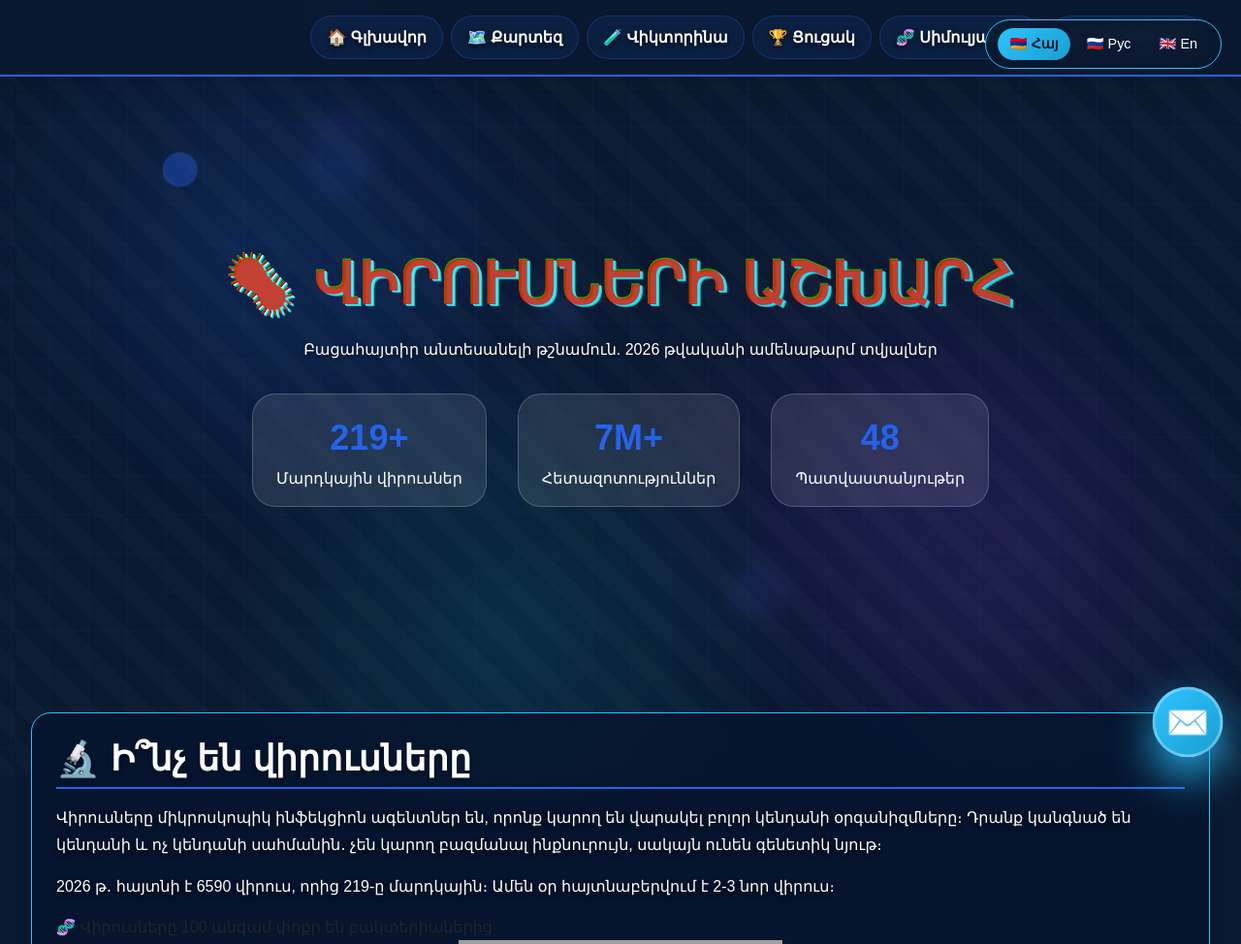
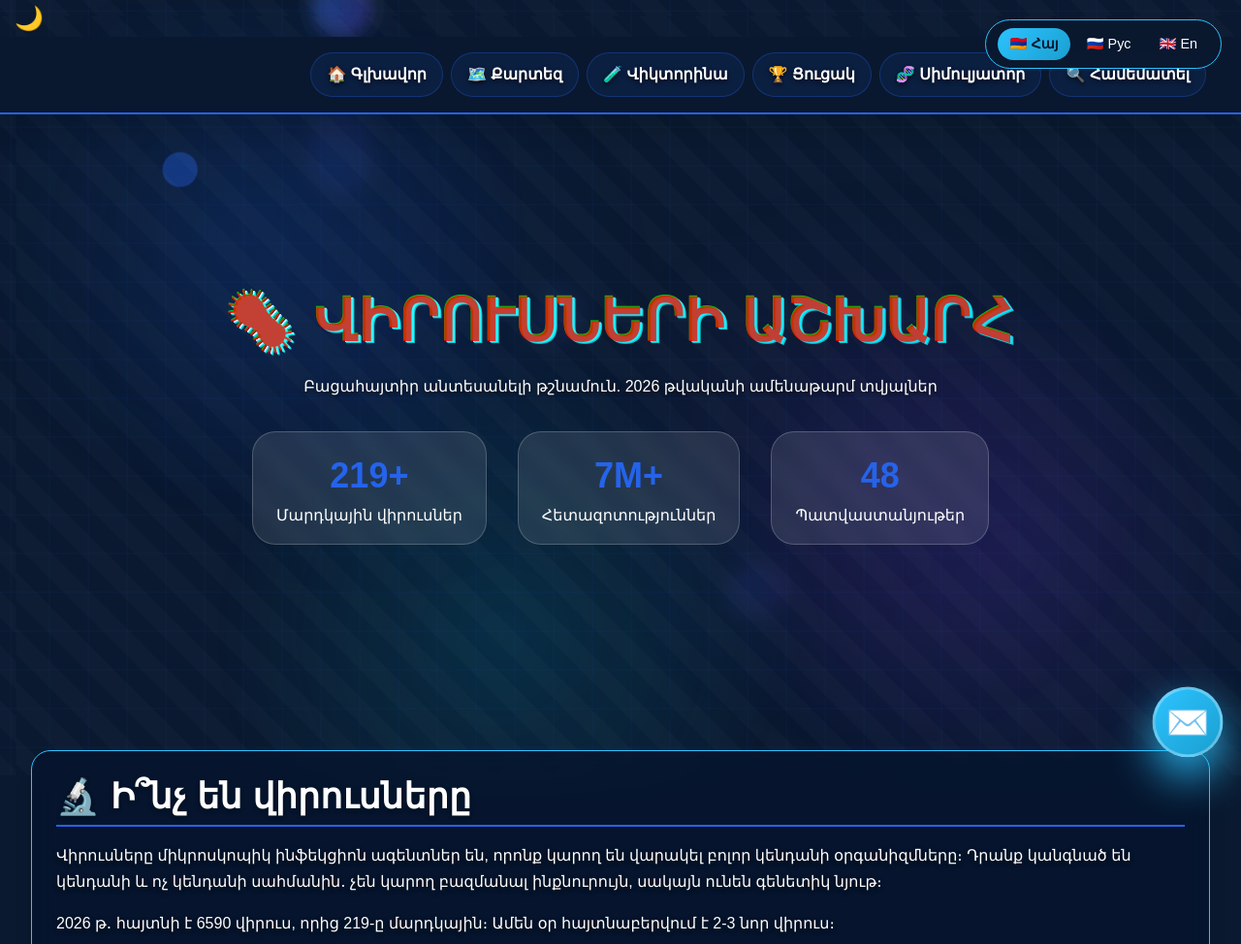
Before and after one commit to 01narek10/virus, a Flask app: page / in a window 1280 px wide. Shown: the top 974 px of the page at 97% size. Run offline with Flask 3, Linux system fonts and the light colour scheme; grey boxes are pictures that could not be loaded.

Commit message:
Update base.html

```diff
--- a/templates/base.html
+++ b/templates/base.html
@@ -32,6 +32,49 @@
     </script>
     {% block extra_head %}{% endblock %}
     <style>
+            /* DEFAULT DARK THEME (այն, ինչ հիմա ունես) */
+:root {
+    --bg-primary: #0b1d3a;
+    --bg-secondary: #06142d;
+    --card-bg: rgba(6,20,45,0.8);
+    --text-primary: #ffffff;
+    --text-secondary: #cccccc;
+    --border-color: #2cc3ff;
+    --button-bg: linear-gradient(135deg, #2cc3ff, #1a9fd0);
+}
+
+/* LIGHT THEME */
+[data-theme="light"] {
+    --bg-primary: #f0f4f8;
+    --bg-secondary: #ffffff;
+    --card-bg: rgba(255,255,255,0.95);
+    --text-primary: #0b1d3a;
+    --text-secondary: #2c3e50;
+    --border-color: #0b5e7e;
+    --button-bg: linear-gradient(135deg, #0b5e7e, #0a4a64);
+}
+
+/* Կիրառել փոփոխականները ամբողջ կայքում */
+body {
+    background-color: var(--bg-primary);
+    color: var(--text-primary);
+    transition: background-color 0.3s ease, color 0.3s ease;
+}
+
+.card, .simulator-container, .quiz-card, .compare-card {
+    background: var(--card-bg) !important;
+    color: var(--text-primary);
+}
+
+/* Այլ տարրեր, որոնք պետք է փոխվեն */
+.navbar, footer {
+    background-color: var(--bg-secondary);
+}
+
+.btn-primary {
+    background: var(--button-bg) !important;
+    color: var(--bg-primary) !important;
+}
         /* CHATBOT */
         .chatbot-button {
             position: fixed;
@@ -257,6 +300,10 @@
     <a href="/set_language/ru" class="lang-btn {% if lang == 'ru' %}active{% endif %}">🇷🇺 Рус</a>
     <a href="/set_language/en" class="lang-btn {% if lang == 'en' %}active{% endif %}">🇬🇧 En</a>
 </div>
+
+<button id="themeToggle" class="theme-toggle" style="background: none; border: none; font-size: 1.5rem; cursor: pointer; margin-left: 15px; vertical-align: middle;">
+    🌙
+</button>
 
 <!-- NAVBAR -->
 <nav class="navbar navbar-expand-lg">
@@ -514,6 +561,33 @@ function sendMessage() {
         addMessage(errorText, 'bot');
     });
 }
+
+        // ==================== DARK/LIGHT MODE ====================
+const themeToggle = document.getElementById('themeToggle');
+const currentTheme = localStorage.getItem('theme') || 'dark'; // լռելյայն մութ
+
+// Կիրառել պահպանված թեման
+if (currentTheme === 'light') {
+    document.documentElement.setAttribute('data-theme', 'light');
+    themeToggle.textContent = '☀️';
+} else {
+    document.documentElement.setAttribute('data-theme', 'dark');
+    themeToggle.textContent = '🌙';
+}
+
+// Կոճակի աշխատանքը
+themeToggle.addEventListener('click', () => {
+    let theme = document.documentElement.getAttribute('data-theme');
+    if (theme === 'dark') {
+        document.documentElement.setAttribute('data-theme', 'light');
+        localStorage.setItem('theme', 'light');
+        themeToggle.textContent = '☀️';
+    } else {
+        document.documentElement.setAttribute('data-theme', 'dark');
+        localStorage.setItem('theme', 'dark');
+        themeToggle.textContent = '🌙';
+    }
+});
 </script>
 <script src="https://cdn.jsdelivr.net/npm/bootstrap@5.3.3/dist/js/bootstrap.bundle.min.js"></script>
 </body>
```
